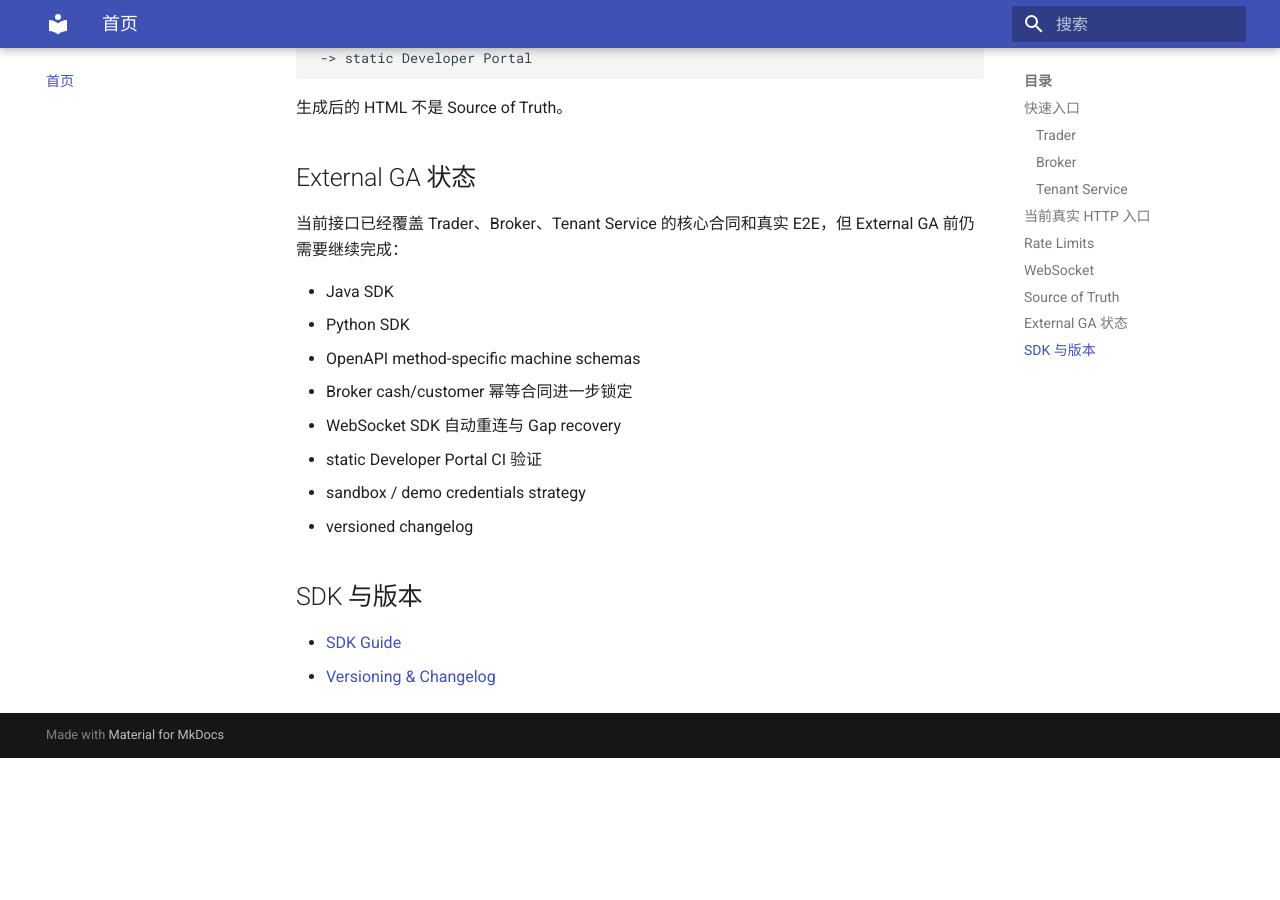
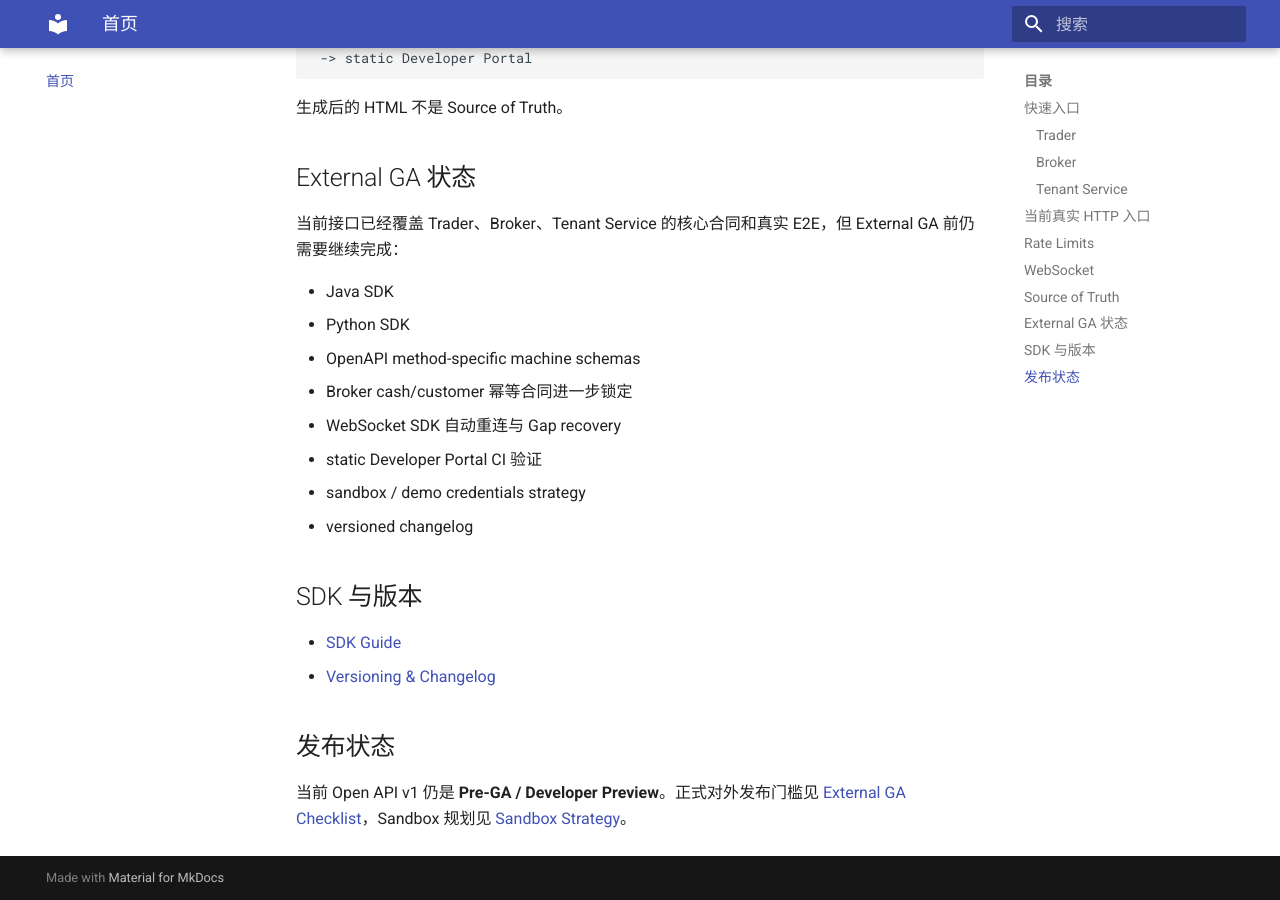
Before and after one commit to bliplink/dc-quant-deploy, an MkDocs documentation site: the page built from docs/index.md, in a window 1280 px wide and 900 px high, scrolled down 2945 px. Built offline with MkDocs 1.6.1 and Material for MkDocs 9.7.7, drawn with Linux system fonts in a browser that asks for light colours; before the commit the page ends 3703 px from its top, so only the background shows below that.

Commit message:
docs: show pre-GA status on portal home

```diff
--- a/docs/index.md
+++ b/docs/index.md
@@ -130,3 +130,8 @@ implementation
 
 - [SDK Guide](openapi/SDK_GUIDE.zh-CN.md)
 - [Versioning & Changelog](openapi/VERSIONING_CHANGELOG.zh-CN.md)
+
+
+## 发布状态
+
+当前 Open API v1 仍是 **Pre-GA / Developer Preview**。正式对外发布门槛见 [External GA Checklist](openapi/EXTERNAL_GA_CHECKLIST.zh-CN.md)，Sandbox 规划见 [Sandbox Strategy](openapi/SANDBOX_STRATEGY.zh-CN.md)。
```
